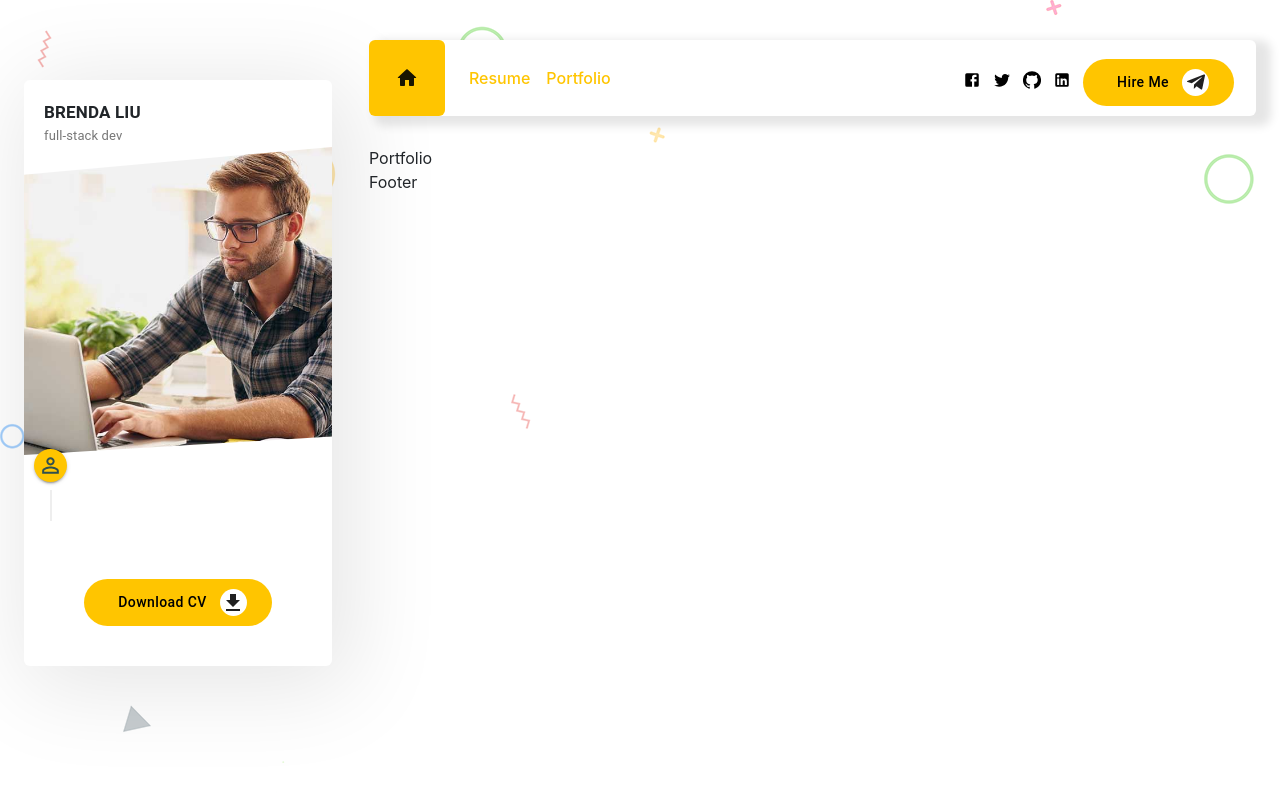
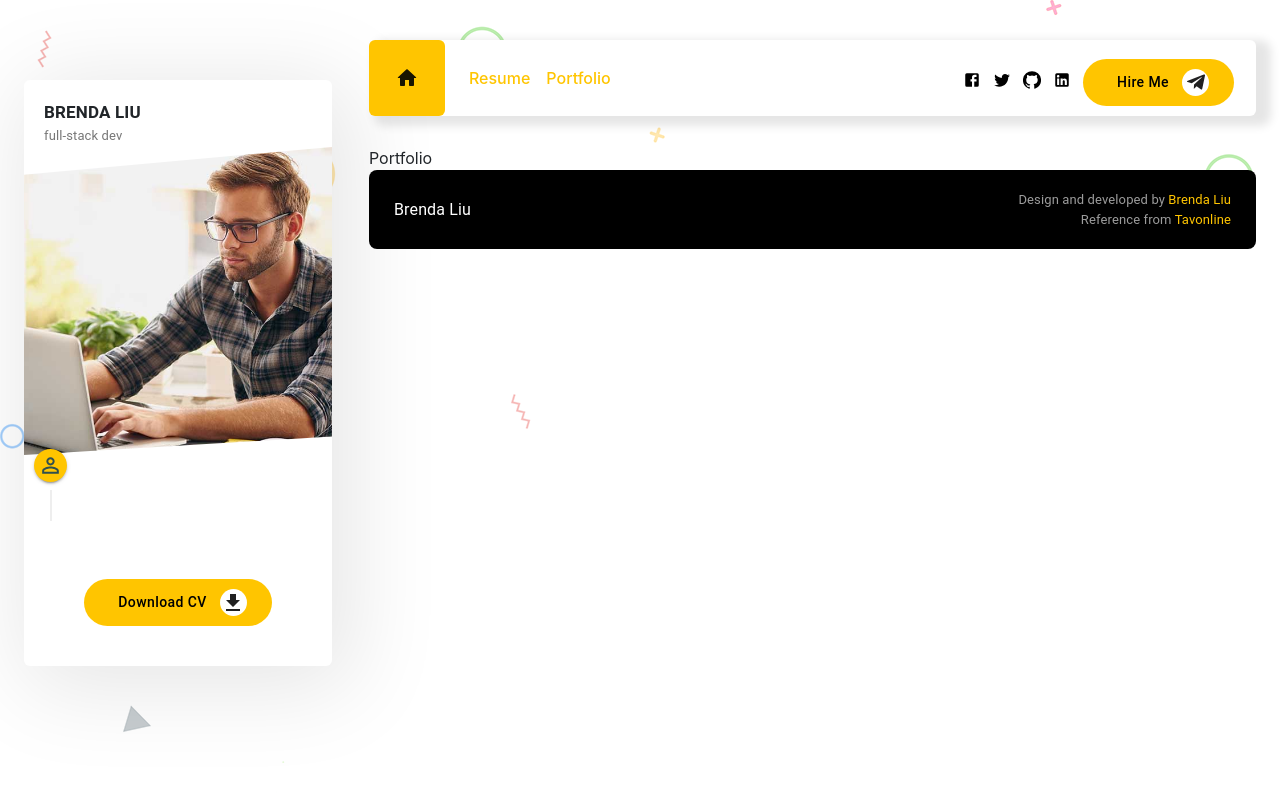
Before and after one commit to shijing0628/materialUI-react-myportfolio, a React (Create React App) app: page /portfolio in a window 1280 px wide. Built offline with nearby package versions, Linux system fonts and the light colour scheme.

Commit message:
Footer component is completed

```diff
--- /dev/null
+++ b/src/components/Footer/Footer.css
@@ -0,0 +1,20 @@
+.footer {
+  background: #000;
+  color: #fff;
+  display: flex;
+  flex-wrap: wrap;
+  align-items: center;
+  justify-content: space-between;
+  min-height: 70px;
+  border-radius: 8px;
+  padding: 20px 25px;
+}
+.footer .footer_copyright {
+  font-size: small;
+  text-align: end;
+  color: #9c9c9c;
+}
+.footer .footer_copyright > a {
+  text-decoration: none;
+  color: var(--main-color);
+}
--- a/src/components/Footer/Footer.js
+++ b/src/components/Footer/Footer.js
@@ -1,9 +1,22 @@
-import React from 'react'
+import { Typography } from '@material-ui/core';
+import React from 'react';
+import './Footer.css'
+import resumeData from '../../utils/resumeData'
+
 
 const Footer = () => {
  return (
-  <div>
-   Footer
+  <div className='footer'>
+   <div className="footer_left">
+    <Typography className="footer_name">{resumeData.name}</Typography>
+   </div>
+   <div className="footer_right">
+    <Typography className="footer_copyright">
+     Design and developed by {' '}<a href='/'>Brenda Liu</a>
+     <br />
+     Reference from <a href="http://tavonline.net/html/mat/default/index.html#" target="_blank">Tavonline</a>
+    </Typography>
+   </div>
   </div>
  )
 }
```
